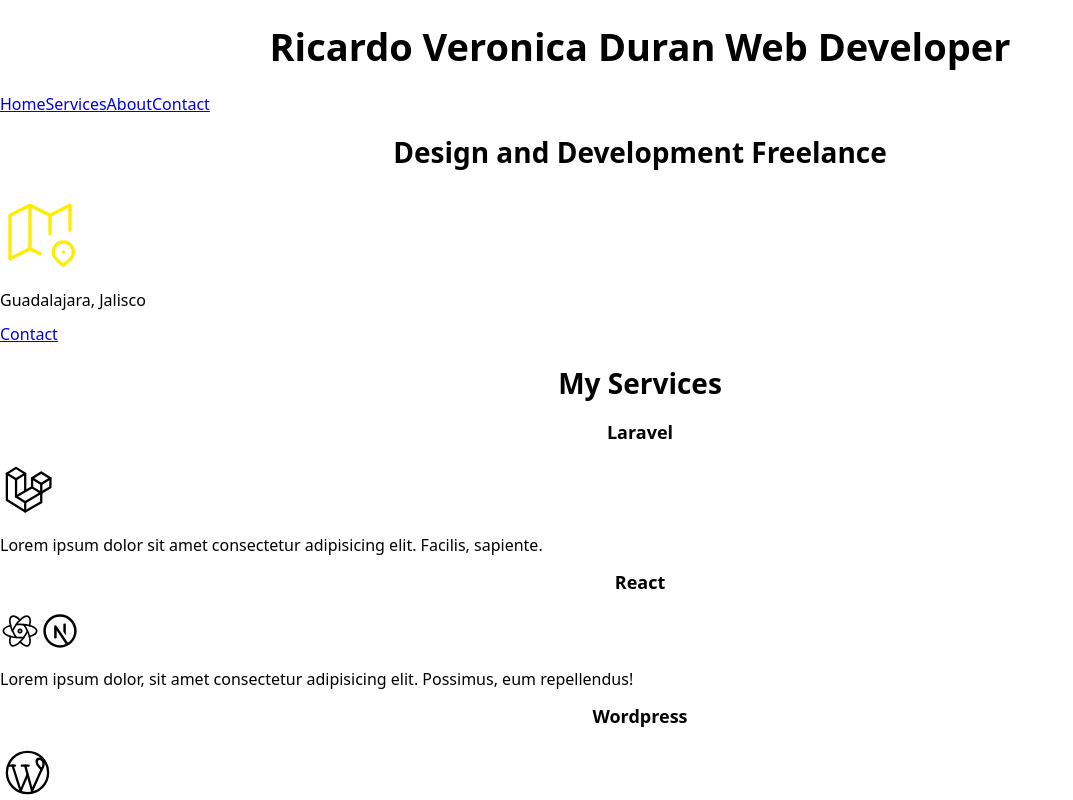
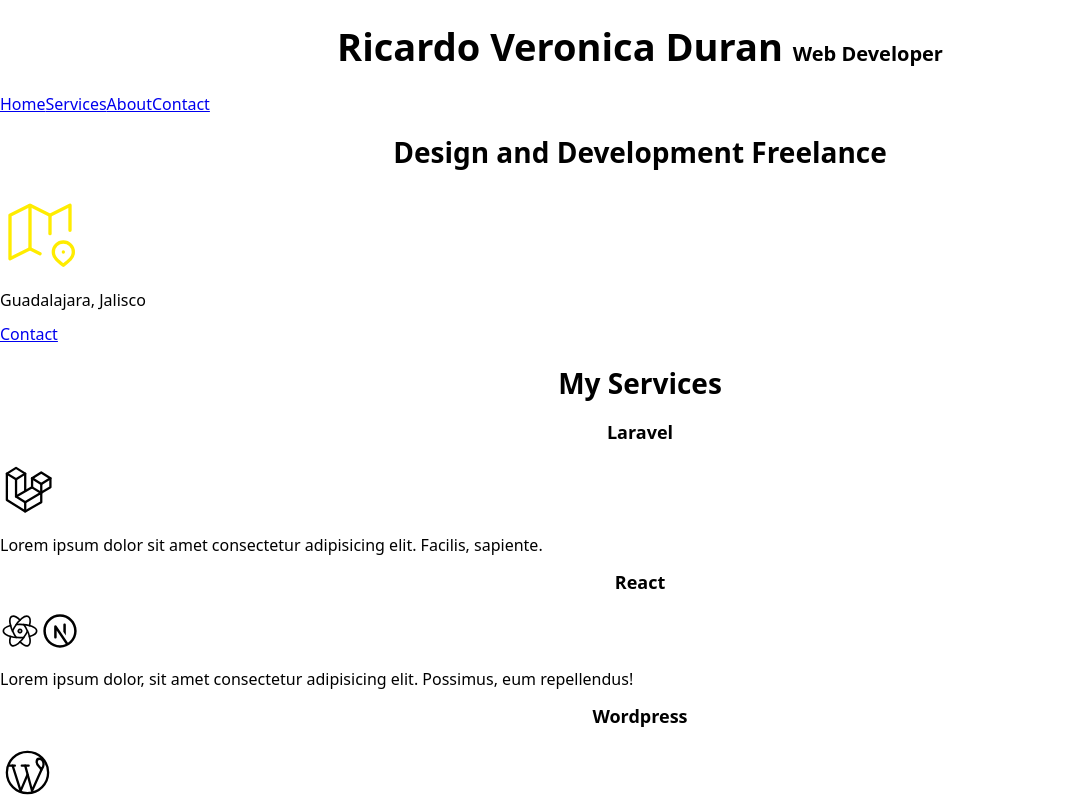
Before and after one commit to RicardoVeronica/react-freelance, a React (Vite) app: page / in a window 1280 px wide. Shown: the top 800 px of the page, without its empty margins (0-1073 px from the left). Built offline with nearby package versions, Linux system fonts and the light colour scheme.

Commit message:
feat: adds header component

```diff
--- a/src/components/header/Header.jsx
+++ b/src/components/header/Header.jsx
@@ -4,7 +4,9 @@ const Header = () => {
   return (
     <>
       <header>
-        <h1>Ricardo Veronica Duran Web Developer</h1>
+        <h1>
+          Ricardo Veronica Duran <span className="header__span">Web Developer</span>
+        </h1>
       </header>
     </>
   )
--- a/src/components/header/header.css
+++ b/src/components/header/header.css
@@ -0,0 +1,5 @@
+/* .header__title {} */
+
+.header__span {
+    font-size: 2rem;
+}
```
